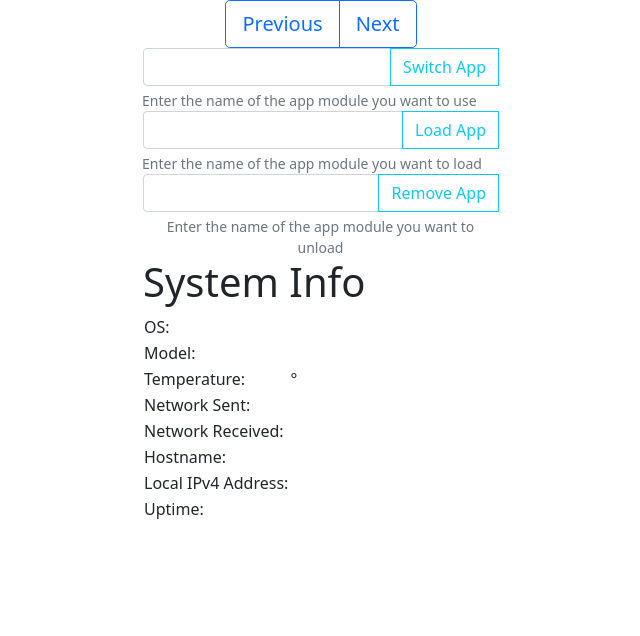
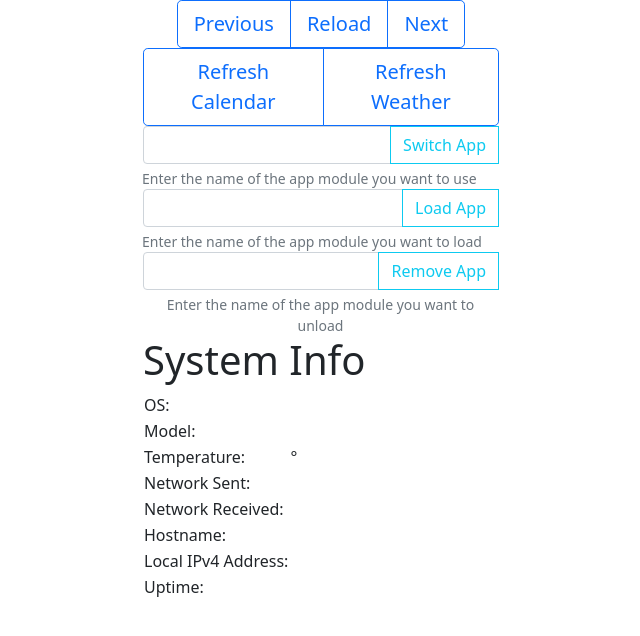
Before and after one commit to tsbarnes/pitftmanager-web, a Flask app: template templates/index.html in a window 1280 px wide. Shown: the part 72-708 px from the top of the page, without its empty margins (319-959 px from the left). Run offline with Flask 2, Linux system fonts and the light colour scheme; the template is opened without the code that fills it, so the values that code supplies are empty.

Commit message:
Added some IPC commands

```diff
--- a/app.py
+++ b/app.py
@@ -34,6 +34,27 @@ def previous_app():
     return redirect('/')
 
 
+@app.route('/reload')
+def reload():
+    mq.send("reload", timeout=10)
+    flash("Sent 'reload' message to pitftmanager")
+    return redirect('/')
+
+
+@app.route('/refresh_calendar')
+def refresh_calendar():
+    mq.send("refresh_calendar", timeout=10)
+    flash("Sent 'refresh_calendar' message to pitftmanager")
+    return redirect('/')
+
+
+@app.route('/refresh_weather')
+def refresh_weather():
+    mq.send("refresh_weather", timeout=10)
+    flash("Sent 'refresh_weather' message to pitftmanager")
+    return redirect('/')
+
+
 @app.route('/switch_app')
 def switch_app():
     app_name = request.args.get('app')
--- a/templates/index.html
+++ b/templates/index.html
@@ -29,7 +29,13 @@
         <div class="col-lg-4 col-md-6 col-sm-10">
             <div class="btn-group btn-group-lg">
                 <a class="btn btn-outline-primary btn-lg" href="{{ url_for('previous_app') }}">Previous</a>
+                <a class="btn btn-outline-primary btn-lg" href="{{ url_for('reload') }}">Reload</a>
                 <a class="btn btn-outline-primary btn-lg" href="{{ url_for('next_app') }}">Next</a>
+            </div>
+
+            <div class="btn-group btn-group-lg">
+                <a class="btn btn-outline-primary btn-lg" href="{{ url_for('refresh_calendar') }}">Refresh Calendar</a>
+                <a class="btn btn-outline-primary btn-lg" href="{{ url_for('refresh_weather') }}">Refresh Weather</a>
             </div>
 
             <form class="form" action="{{ url_for('switch_app') }}">
@@ -68,7 +74,7 @@
         <div class="col-lg-4 col-md-3 col-sm-1"></div>
         <div class="col-lg-4 col-md-6 col-sm-10">
             <h1>System Info</h1>
-            <table>
+            <table class="table-responsive">
                 <tr>
                     <td>OS:</td>
                     <td>{{ system.dist() }}</td>
```
